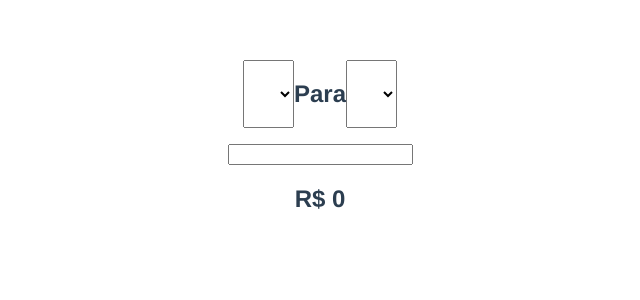
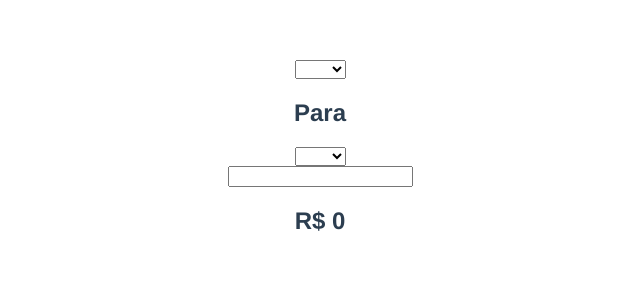
Before and after one commit to sahev/vueConversor, a Vue app: page / in a window 1280 px wide. Shown: the top 300 px of the page, without its empty margins (320-960 px from the left). Built offline with nearby package versions, Linux system fonts and the light colour scheme.

Commit message:
Code changes - Caio

```diff
--- a/src/Conversor.vue
+++ b/src/Conversor.vue
@@ -1,6 +1,6 @@
 <template>
   <div>
-    <div class="container-title">
+    <div class="app">
       <select id="moedas" v-model="moedaAType">
         <option v-for="moeda in moedas" :key="moeda.id" :value="moeda.name">{{ moeda.name }}</option>
       </select>
```
